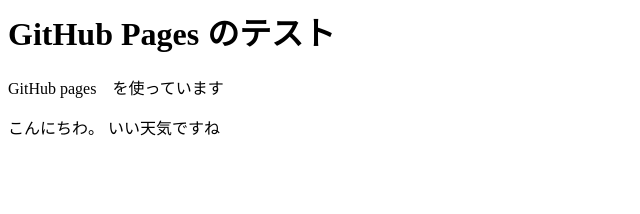
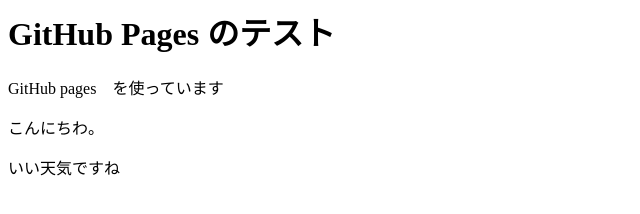
Before and after one commit to nakahara88/kadai7-3, a plain HTML site: page index.html in a window 1280 px wide. Shown: the whole page, without its empty margins (0-640 px from the left). Drawn offline with Linux system fonts and the light colour scheme.

Commit message:
ADD HTML

```diff
--- a/index.html
+++ b/index.html
@@ -1,6 +1,6 @@
 <html>
     <h1> GitHub Pages のテスト </h1>
     <p>GitHub pages　を使っています</p>
-こんにちわ。
-いい天気ですね
+<p>こんにちわ。</p>
+<p>いい天気ですね</p>
 </html>
```
